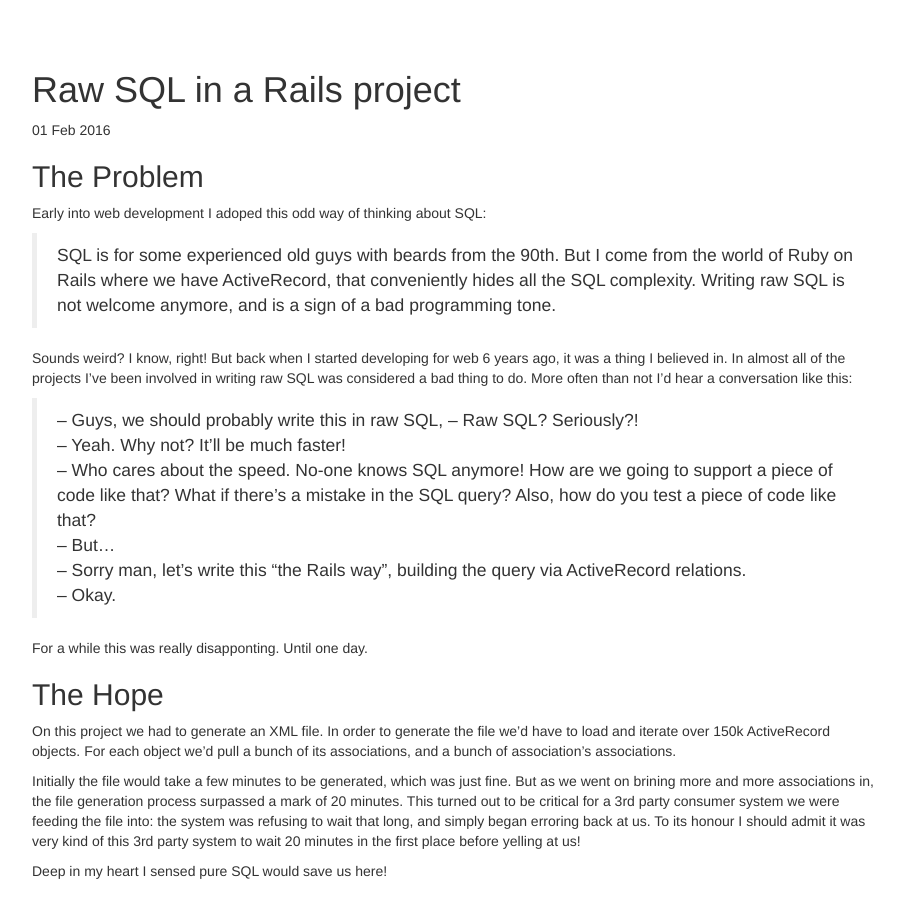
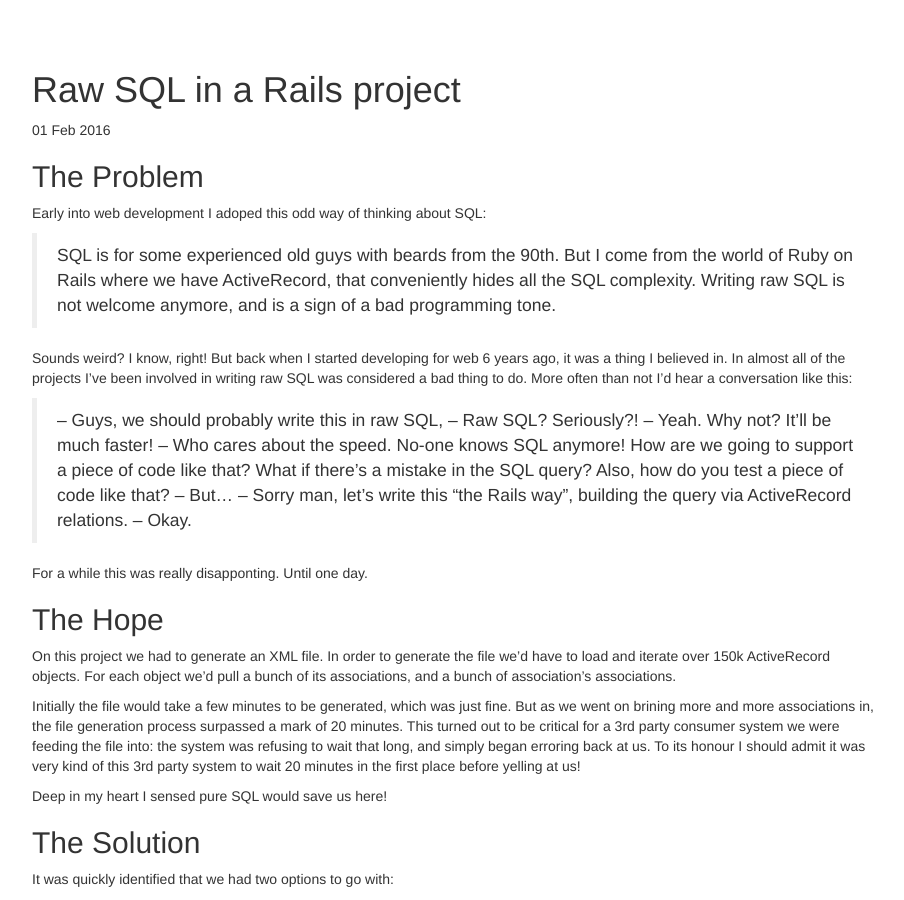
Before and after one commit to gmile/gmile.github.io, a Jekyll site: the page built from _posts/2016-02-01-raw-sql-in-a-rails-project.md, in a window 1280 px wide and 900 px high. Shown: the whole window, without its empty margins (38-942 px from the left). Built offline with Jekyll 4.4.1, drawn with Linux system fonts in a browser that asks for light colours.

Commit message:
Remove <br> tags

```diff
--- a/_posts/2016-02-01-raw-sql-in-a-rails-project.md
+++ b/_posts/2016-02-01-raw-sql-in-a-rails-project.md
@@ -17,12 +17,12 @@
 hear a conversation like this:
 
 > – Guys, we should probably write this in raw SQL,
-> – Raw SQL? Seriously?!<br>
-> – Yeah. Why not? It'll be much faster!<br>
+> – Raw SQL? Seriously?!
+> – Yeah. Why not? It'll be much faster!
 > – Who cares about the speed. No-one knows SQL anymore! How are we going to support a piece of code like that? What if there's
-a mistake in the SQL query? Also, how do you test a piece of code like that?<br>
-> – But...<br>
-> – Sorry man, let's write this "the Rails way", building the query via ActiveRecord relations.<br>
+a mistake in the SQL query? Also, how do you test a piece of code like that?
+> – But...
+> – Sorry man, let's write this "the Rails way", building the query via ActiveRecord relations.
 > – Okay.
 
 For a while this was really disapponting. Until one day.
```
